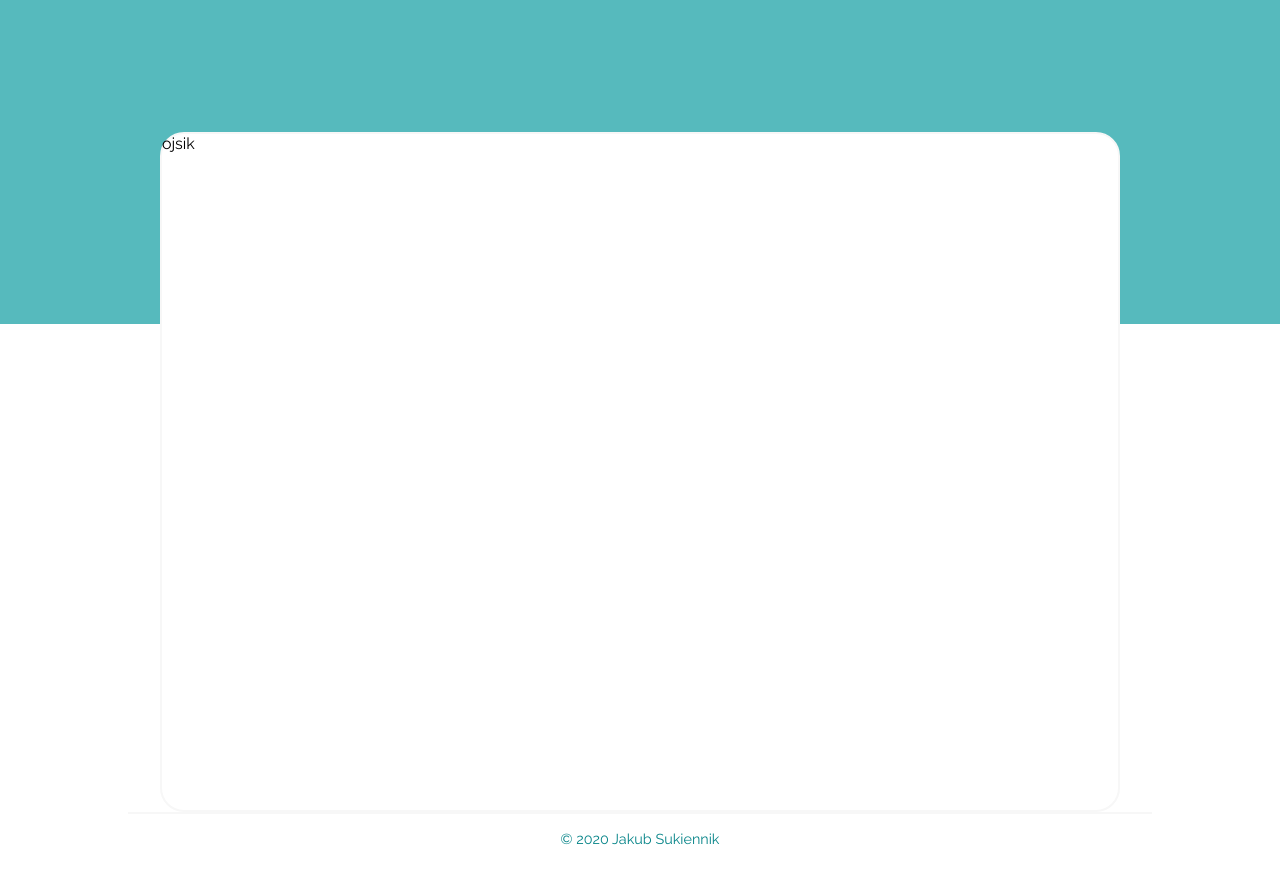
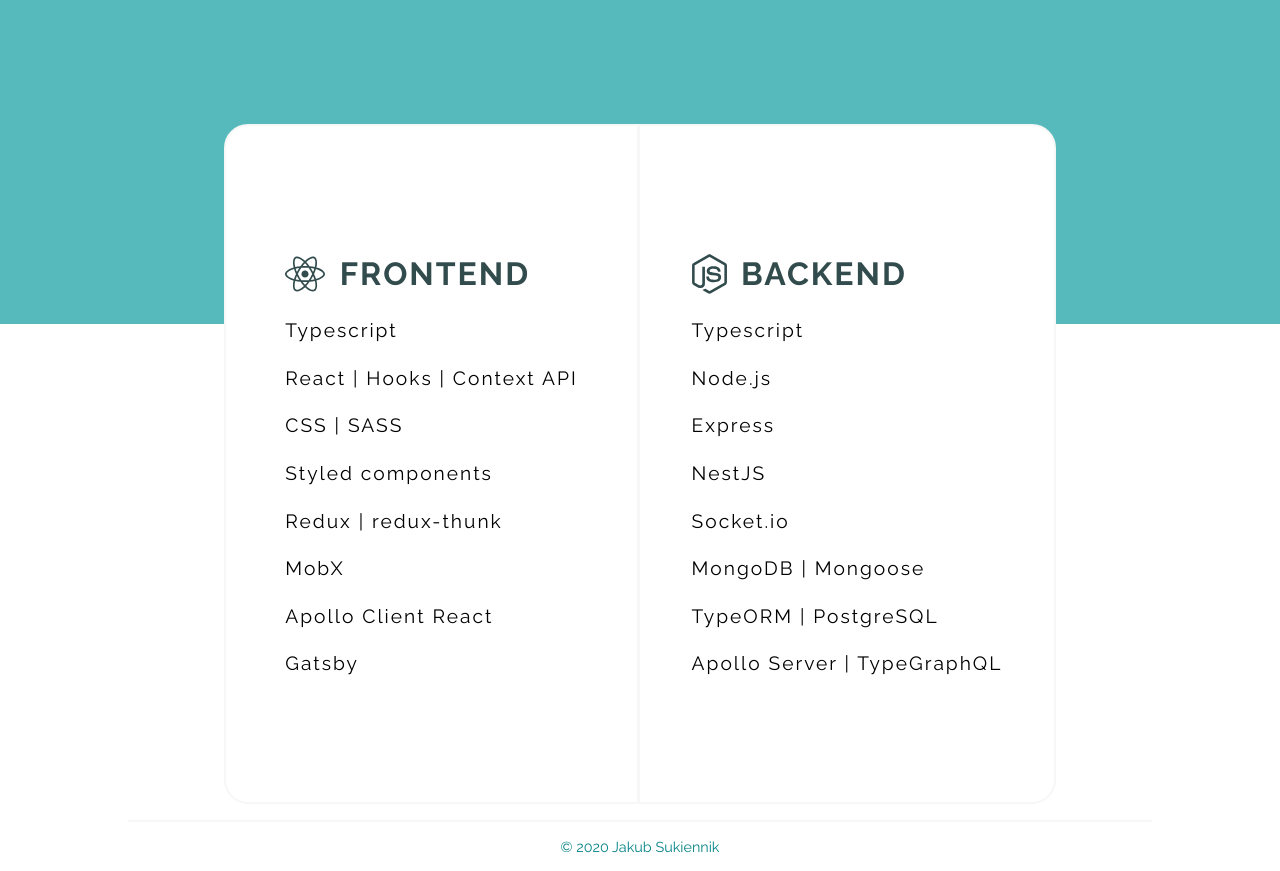
Before and after one commit to fdxs-alt/Portfolio, a Gatsby site: page / in a window 1280 px wide. Shown: the part 1000-1871 px from the top of the page. Built offline with nearby package versions, Linux system fonts and the light colour scheme; Gatsby itself is replaced by a stand-in of ours.

Commit message:
adding skill section

```diff
--- a/package.json
+++ b/package.json
@@ -14,6 +14,10 @@
     "test": "echo \"Write tests! -> https://gatsby.dev/unit-testing\" && exit 1"
   },
   "dependencies": {
+    "@fortawesome/fontawesome-svg-core": "^1.2.32",
+    "@fortawesome/free-brands-svg-icons": "^5.15.1",
+    "@fortawesome/free-solid-svg-icons": "^5.15.1",
+    "@fortawesome/react-fontawesome": "^0.1.11",
     "babel-plugin-styled-components": "^1.11.1",
     "gatsby": "^2.24.80",
     "gatsby-plugin-sharp": "^2.6.42",
--- a/src/components/AboutSection.tsx
+++ b/src/components/AboutSection.tsx
@@ -1,22 +1,18 @@
-import React from 'react'
-import styled from 'styled-components'
+import React from 'react';
 import {
     AboutMeSection,
     AboutTitle,
     AboutParagraph,
-} from '../style/AboutMe.styles'
+    Column,
+    ColumTitle,
+    IconWrapper,
+    Skill,
+    SkillList,
+    SkillsSection,
+    StyledIcon,
+} from '../style/AboutMe.styles';
+import { faNodeJs, faReact } from '@fortawesome/free-brands-svg-icons';
 
-const SkillsSection = styled.section`
-    width: 75%;
-    margin: 0 auto;
-    margin-top: -15%;
-    height: 85vh;
-    max-height: 1500px;
-    border-radius: 1.5rem;
-    background-color: white;
-    display: flex;
-    border: 2px solid ${props => props.theme.colors.fontColor};
-`
 const AboutSection = () => {
     return (
         <div>
@@ -32,9 +28,42 @@ const AboutSection = () => {
                     dedicated person.
                 </AboutParagraph>
             </AboutMeSection>
-            <SkillsSection>ojsik</SkillsSection>
+            <SkillsSection>
+                <Column>
+                    <SkillList>
+                        <IconWrapper>
+                            <StyledIcon icon={faReact} />
+                            <ColumTitle>FRONTEND</ColumTitle>
+                        </IconWrapper>
+                        <Skill>Typescript</Skill>
+                        <Skill>React | Hooks | Context API</Skill>
+                        <Skill>CSS | SASS</Skill>
+                        <Skill>Styled components</Skill>
+                        <Skill>Redux | redux-thunk</Skill>
+                        <Skill>MobX</Skill>
+                        <Skill>Apollo Client React</Skill>
+                        <Skill>Gatsby</Skill>
+                    </SkillList>
+                </Column>
+                <Column>
+                    <SkillList>
+                        <IconWrapper>
+                            <StyledIcon icon={faNodeJs} />
+                            <ColumTitle>BACKEND</ColumTitle>
+                        </IconWrapper>
+                        <Skill>Typescript</Skill>
+                        <Skill>Node.js</Skill>
+                        <Skill>Express</Skill>
+                        <Skill>NestJS</Skill>
+                        <Skill>Socket.io</Skill>
+                        <Skill>MongoDB | Mongoose</Skill>
+                        <Skill>TypeORM | PostgreSQL</Skill>
+                        <Skill>Apollo Server | TypeGraphQL</Skill>
+                    </SkillList>
+                </Column>
+            </SkillsSection>
         </div>
-    )
-}
+    );
+};
 
-export default AboutSection
+export default AboutSection;
--- a/src/components/Header.tsx
+++ b/src/components/Header.tsx
@@ -1,12 +1,12 @@
-import React from 'react'
+import React from 'react';
 import {
     Navbar,
     NavbarList,
     NavLi,
     NavLink,
     ImageTag,
-} from '../style/Layout.style'
-import Image from '../images/f4be07fa-4fac-4d75-8549-9ec29cfa6720_200x200.png'
+} from '../style/Layout.style';
+import Image from '../images/f4be07fa-4fac-4d75-8549-9ec29cfa6720_200x200.png';
 const Header = () => {
     return (
         <Navbar>
@@ -16,14 +16,11 @@ const Header = () => {
                     <NavLink to="/">Home</NavLink>
                 </NavLi>
                 <NavLi>
-                    <NavLink to="/home">Works</NavLink>
-                </NavLi>
-                <NavLi>
                     <NavLink to="/blog">Blog</NavLink>
                 </NavLi>
             </NavbarList>
         </Navbar>
-    )
-}
+    );
+};
 
-export default Header
+export default Header;
--- /dev/null
+++ b/src/components/MyWork.tsx
@@ -0,0 +1,7 @@
+import React from 'react';
+
+const MyWork = () => {
+    return <div></div>;
+};
+
+export default MyWork;
--- a/src/pages/index.tsx
+++ b/src/pages/index.tsx
@@ -1,36 +1,16 @@
-import React from 'react'
-import Layout from '../components/Layout'
-import Image from '../images/undraw_web_developer_p3e5.svg'
-import styled from 'styled-components'
-import AboutSection from '../components/AboutSection'
-const MainContent = styled.section`
-    display: grid;
-    grid-template-columns: 40% 50%;
-    padding: 2.5rem;
-    width: 85%;
-    margin: auto;
-    justify-content: space-between;
-    align-items: center;
-    gap: 2rem;
-    height: 75vh;
-`
-const ImageTag = styled.img`
-    max-width: 450px;
-`
-const AboutMe = styled.p`
-    font-weight: 700;
-    font-size: 2.5rem;
-`
+import React from 'react';
+import Layout from '../components/Layout';
+import Image from '../images/undraw_web_developer_p3e5.svg';
+import AboutSection from '../components/AboutSection';
+import {
+    MainContent,
+    AboutMe,
+    About,
+    ImageTag,
+    Wrapper,
+} from '../style/Home.style';
+import MyWork from '../components/MyWork';
 
-const Wrapper = styled.div`
-    display: flex;
-    flex-direction: column;
-`
-const About = styled.p`
-    margin-top: 0.6rem;
-    font-size: 1.4rem;
-    color: ${props => props.theme.colors.darkGrey};
-`
 export default function Home() {
     return (
         <Layout>
@@ -43,6 +23,7 @@ export default function Home() {
                 </Wrapper>
             </MainContent>
             <AboutSection />
+            <MyWork />
         </Layout>
-    )
+    );
 }
--- a/src/style/AboutMe.styles.ts
+++ b/src/style/AboutMe.styles.ts
@@ -1,5 +1,5 @@
+import { FontAwesomeIcon } from '@fortawesome/react-fontawesome';
 import styled from 'styled-components'
-
 export const AboutMeSection = styled.section`
     height: 75vh;
     background-color: #56babd;
@@ -22,3 +22,51 @@ export const AboutParagraph = styled.p`
     font-weight: 500;
     line-height: 1.5;
 `
+export const SkillsSection = styled.section`
+    width: 65%;
+    margin: 0 auto;
+    margin-top: -25vh;
+    height: 85vh;
+    max-height: 1500px;
+    border-radius: 1.5rem;
+    background-color: white;
+    display: flex;
+    border: 2px solid ${props => props.theme.colors.fontColor};
+
+    span:first-of-type {
+        border-right: 3px solid ${props => props.theme.colors.fontColor};
+    }
+`;
+export const Column = styled.span`
+    width: 50%;
+    padding: 1rem;
+    height: 100%;
+    display: flex;
+    flex-direction: column;
+    align-items: center;
+    justify-content: center;
+`;
+export const SkillList = styled.ul`
+    list-style: none;
+`;
+export const Skill = styled.li`
+    padding: 0.8rem;
+    letter-spacing: 2px;
+    font-size: 1.2rem;
+`;
+
+export const IconWrapper = styled.div`
+    display: flex;
+    align-items: center;
+    padding: 0.8rem;
+`;
+export const ColumTitle = styled.h1`
+    letter-spacing: 2px;
+    font-size: 2rem;
+    color: ${props => props.theme.colors.darkFont};
+`;
+export const StyledIcon = styled(FontAwesomeIcon)`
+    font-size: 2.5rem;
+    margin-right: 0.9rem;
+    color: ${props => props.theme.colors.darkFont};
+`;
--- /dev/null
+++ b/src/style/Home.style.ts
@@ -0,0 +1,28 @@
+import styled from 'styled-components';
+
+export const MainContent = styled.section`
+    display: flex;
+    padding: 2.5rem;
+    width: 85%;
+    margin: auto;
+    justify-content: space-between;
+    align-items: center;
+    height: 75vh;
+`;
+export const ImageTag = styled.img`
+    max-width: 450px;
+`;
+export const AboutMe = styled.p`
+    font-weight: 700;
+    font-size: 2.5rem;
+`;
+
+export const Wrapper = styled.div`
+    display: flex;
+    flex-direction: column;
+`;
+export const About = styled.p`
+    margin-top: 0.6rem;
+    font-size: 1.4rem;
+    color: ${props => props.theme.colors.darkGrey};
+`;
--- a/src/style/Layout.style.ts
+++ b/src/style/Layout.style.ts
@@ -48,6 +48,7 @@ export const Wrapper = styled.footer`
     padding: 1rem;
     color: ${props => props.theme.colors.seconary};
     border-top: 2px solid ${props => props.theme.colors.fontColor};
+    margin-top: 1rem;
 `
 export const ImageTag = styled.img`
     max-width: 60px;
--- a/src/style/styled.d.ts
+++ b/src/style/styled.d.ts
@@ -6,6 +6,7 @@ declare module 'styled-components' {
             seconary: string
             fontColor: string
             darkGrey: string
+            darkFont: string
         }
     }
 }
--- a/src/style/theme.ts
+++ b/src/style/theme.ts
@@ -5,6 +5,7 @@ const theme: DefaultTheme = {
         seconary: '#068488',
         fontColor: '#F7F7F7',
         darkGrey: '#657786',
+        darkFont: '#324B4C',
     },
 }
 
```
Also changed, not shown: src/Hooks/useHover.ts (added, +27 -0 lines), src/data/data.ts (added, +33 -0 lines), src/images/scrnli_10_20_2020_9-34-38 AM.png (added), 2 other files.
